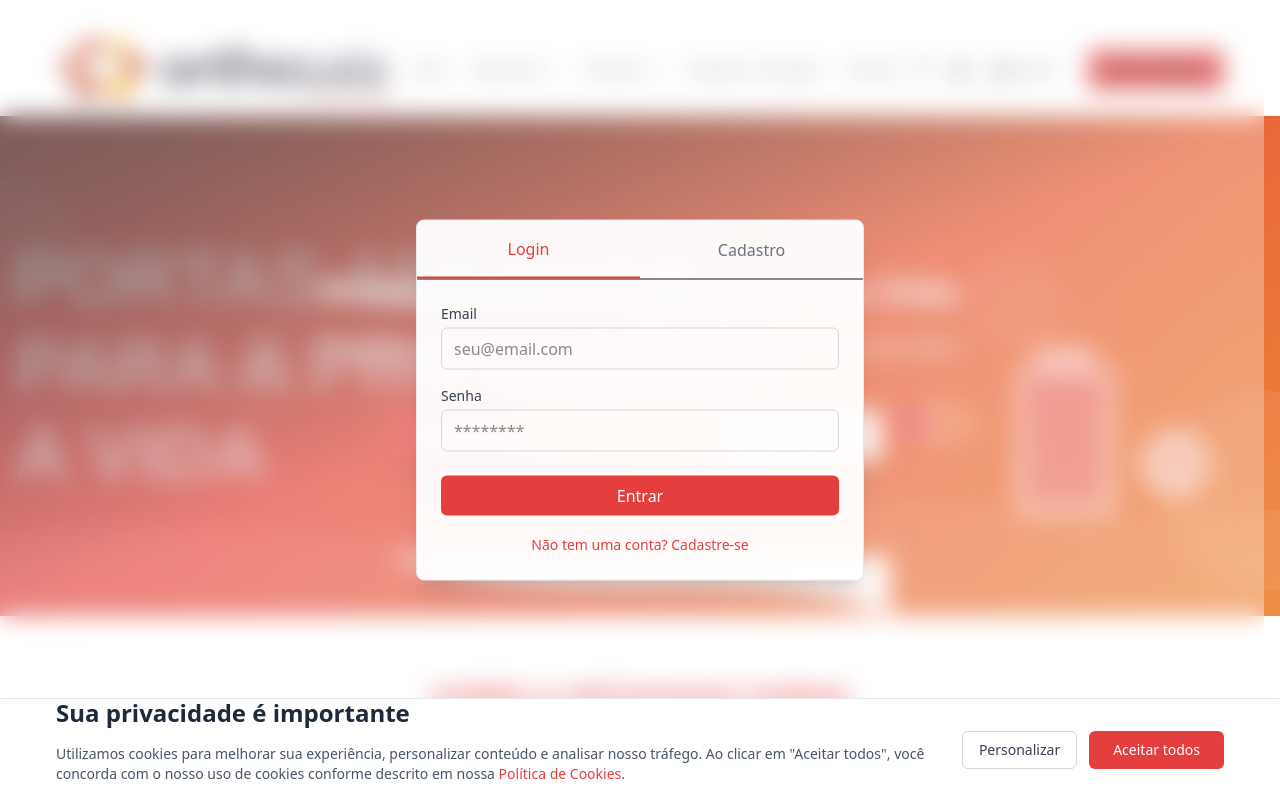
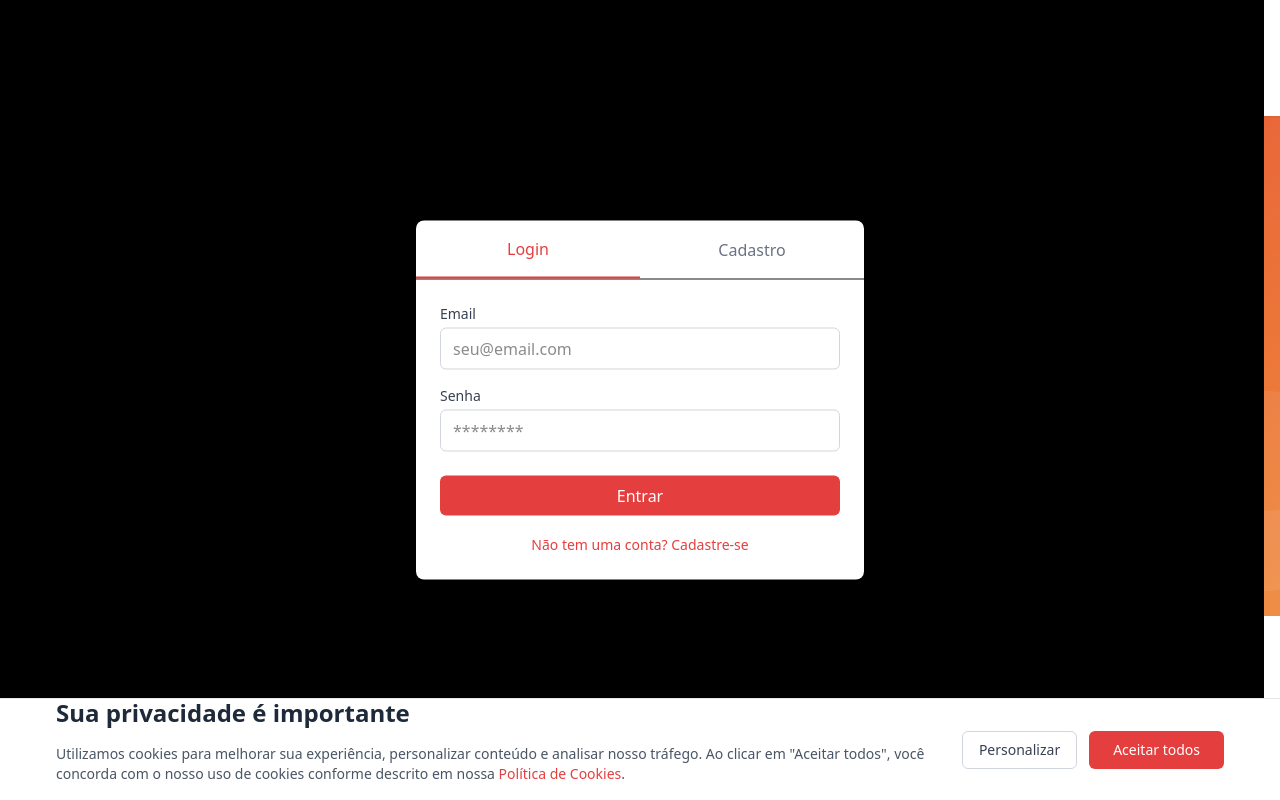
Before and after one commit to pedronogr/orthosais, a Next.js app: page / in a window 1280 px wide. Both pictures are taken after a click on the button "Entrar". Shown: the top 800 px of the page. Built offline with nearby package versions, Linux system fonts and the light colour scheme.

Commit message:
remove: exibição de credenciais de teste do modal de login

```diff
--- a/app/components/AuthModal.tsx
+++ b/app/components/AuthModal.tsx
@@ -85,14 +85,14 @@ export default function AuthModal({ isOpen, onClose }: AuthModalProps) {
 
   return (
     <>
-      {/* Overlay com efeito de blur */}
+      {/* Overlay */}
       <div
-        className="fixed inset-0 backdrop-blur-md bg-white/30 z-50"
+        className="fixed inset-0 bg-black bg-opacity-50 z-50"
         onClick={onClose}
       />
 
       {/* Modal */}
-      <div className="fixed top-1/2 left-1/2 transform -translate-x-1/2 -translate-y-1/2 bg-white/95 rounded-lg shadow-xl z-50 w-full max-w-md border border-gray-200">
+      <div className="fixed top-1/2 left-1/2 transform -translate-x-1/2 -translate-y-1/2 bg-white rounded-lg shadow-xl z-50 w-full max-w-md">
         {/* Header */}
         <div className="flex border-b">
           <button
```
